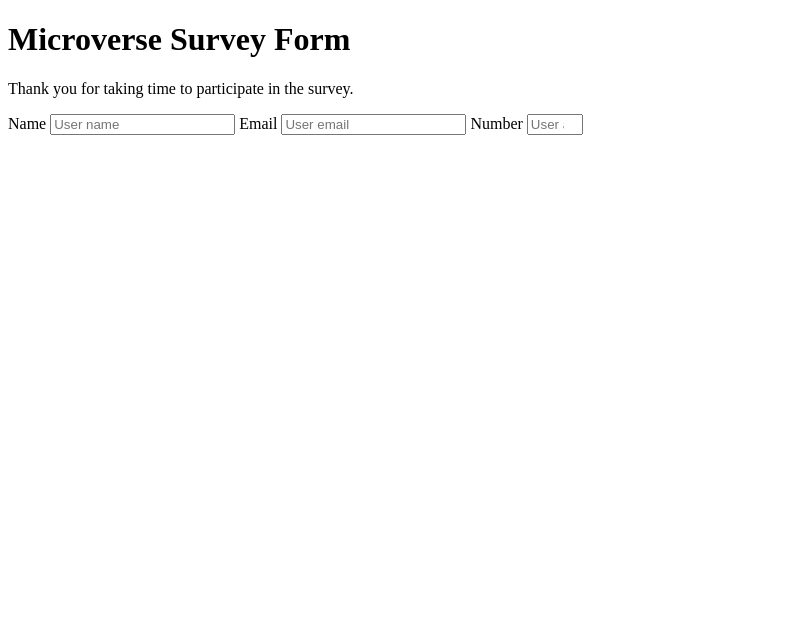
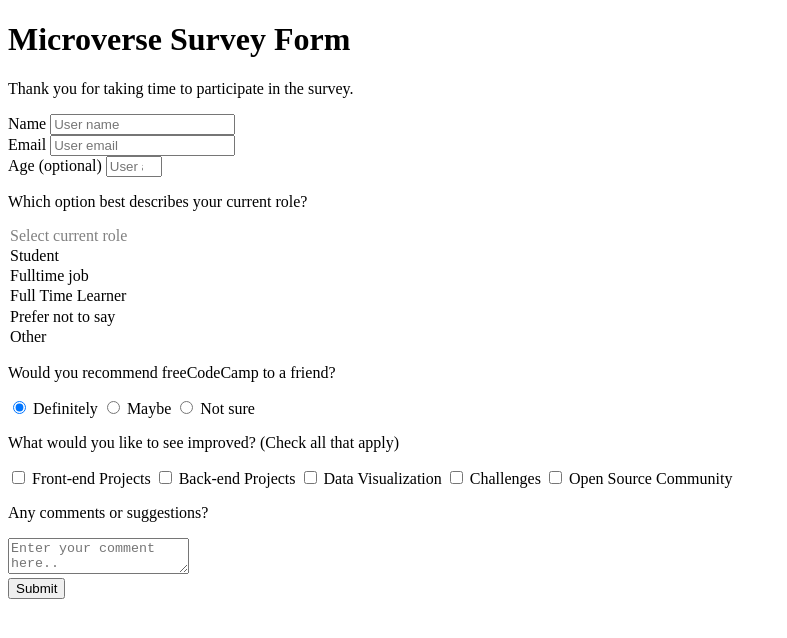
Before and after one commit to rejo365/microvesre-trial-rejo-andres, a plain HTML site: page index.html in a window 1280 px wide. Shown: the whole page, without its empty margins (0-787 px from the left). Drawn offline with Linux system fonts and the light colour scheme.

Commit message:
html finish

```diff
--- a/index.html
+++ b/index.html
@@ -7,16 +7,20 @@
   </head>
 
   <body>
-    <script src="https://cdn.freecodecamp.org/testable-projects-fcc/v1/bundle.js"></script>
-
     <h1 id="title">Microverse Survey Form</h1>
     <p id="description">
       Thank you for taking time to participate in the survey.
     </p>
     <form id="survey-form">
-      <label id="name-label" for="name">Name</label>
+      <div class="form-group">
+        <label id="name-label">
+          Name
           <input placeholder="User name" id="name" type="text" required />
-      <label id="email-label" for="email">Email</label>
+        </label>
+      </div>
+      <div class="form-group">
+        <label id="email-label">
+          Email
           <input
             id="email"
             type="email"
@@ -24,7 +28,11 @@
             required
             placeholder="User email"
           />
-      <label id="number-label" for="number">Number</label>
+        </label>
+      </div>
+      <div class="form-group">
+        <label id="number-label">
+          Age (optional)
           <input
             placeholder="User age"
             id="number"
@@ -32,7 +40,79 @@
             min="10"
             max="99"
           />
+        </label>
+      </div>
+      <div class="form-group">
+        <p>Which option best describes your current role?</p>
+        <section id="dropdown" role="name">
+          <option disabled selected value="">Select current role</option>
+          <option value="student">Student</option>
+          <option value="job">Fulltime job</option>
+          <option value="learner">Full Time Learner</option>
+          <option value="preferNo">Prefer not to say</option>
+          <option value="other">Other</option>
+        </section>
+      </div>
+      <div class="form-group">
+        <p>Would you recommend freeCodeCamp to a friend?</p>
+        <label>
+          <input
+            value="definitely"
+            name="user-recommend"
+            type="radio"
+            checked
+          />
+          Definitely</label
+        >
+        <label>
+          <input id="maybe" value="maybe" name="user-recommend" type="radio" />
+          Maybe</label
+        >
+        <label>
+          <input
+            id="not-sure"
+            value="not-sure"
+            name="user-recommend"
+            type="radio"
+          />
+          Not sure</label
+        >
+      </div>
+      <div class="form-group">
+        <p>What would you like to see improved? (Check all that apply)</p>
+        <label>
+          <input name="prefer" value="front-end-projects" type="checkbox" />
+          Front-end Projects
+        </label>
+        <label>
+          <input name="prefer" value="back-end-projects" type="checkbox" />
+          Back-end Projects
+        </label>
+        <label>
+          <input name="prefer" value="data-visualization" type="checkbox" />
+          Data Visualization
+        </label>
+        <label>
+          <input name="prefer" value="challenges" type="checkbox" />
+          Challenges
+        </label>
+        <label>
+          <input name="prefer" value="open-source" type="checkbox" />
+          Open Source Community
+        </label>
+      </div>
+      <div class="form-group">
+        <p>Any comments or suggestions?</p>
+        <textarea
+          id="comments"
+          placeholder="Enter your comment here.."
+        ></textarea>
+      </div>
+      <div class="form-group">
+        <button id="submit" type="submit">Submit</button>
+      </div>
     </form>
+    <script src="https://cdn.freecodecamp.org/testable-projects-fcc/v1/bundle.js"></script>
     <script src="js/index.js"></script>
   </body>
 </html>
```
Lines whose indentation alone changed are shown as unchanged.
